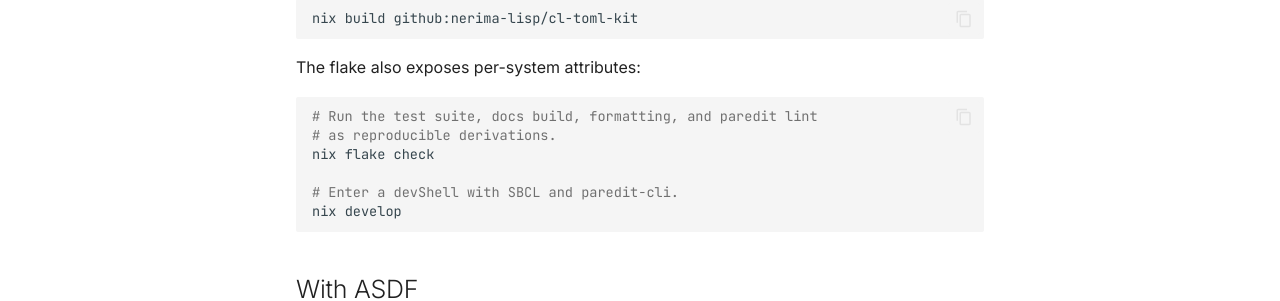
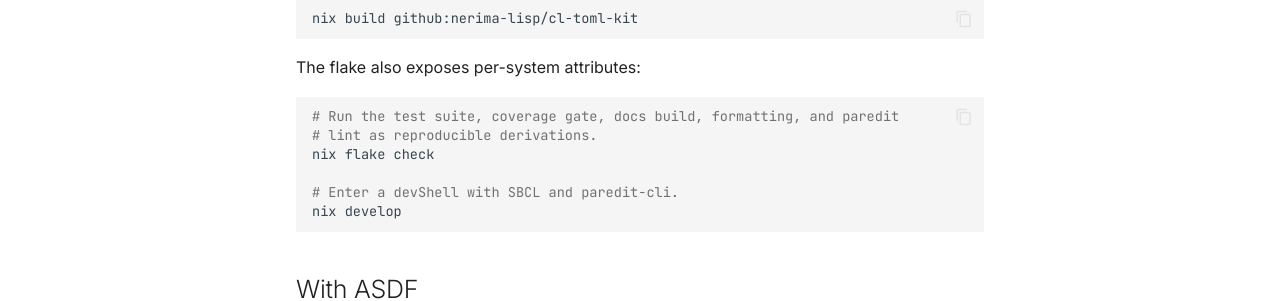
Before and after one commit to nerima-lisp/cl-toml-kit, an MkDocs documentation site: the page built from docs/src/getting-started.md, in a window 1280 px wide and 900 px high. Shown: the part 438-739 px from the top of the window. Built offline with MkDocs 1.6.1 and Material for MkDocs 9.7.7, drawn with Linux system fonts in a browser that asks for light colours; comment, search, counter and statistics services are not loaded.

Commit message:
Gate src/ coverage at 90% in checks.coverage
checks.coverage runs scripts/run-coverage.lisp through cl-nix-forge's
mkCoverageReport under a 900 s limit. The script runs the suite, prints
per-file expression and branch counts, and fails when either total for
src/ is below 90%, the floor in nerima-lisp's TEST_STANDARD.md. The
check's output is the sb-cover HTML report.

scripts/run-coverage.lisp replaces scripts/coverage.lisp, which
enforced no threshold and ran outside the flake.

nix flake check fails at this commit: src/ expression coverage is
92.12%, but branch coverage is 86.22%, and 86 of the 105 missing
branches are in src/edit.lisp. The gate is committed at the full floor
rather than lowered, so the refactoring that follows has to raise
branch coverage to pass it.

````diff
--- a/docs/src/getting-started.md
+++ b/docs/src/getting-started.md
@@ -17,8 +17,8 @@ nix build github:nerima-lisp/cl-toml-kit
 The flake also exposes per-system attributes:
 
 ```sh
-# Run the test suite, docs build, formatting, and paredit lint
-# as reproducible derivations.
+# Run the test suite, coverage gate, docs build, formatting, and paredit
+# lint as reproducible derivations.
 nix flake check
 
 # Enter a devShell with SBCL and paredit-cli.
````
Also changed, not shown: README.md, 3 other files.
